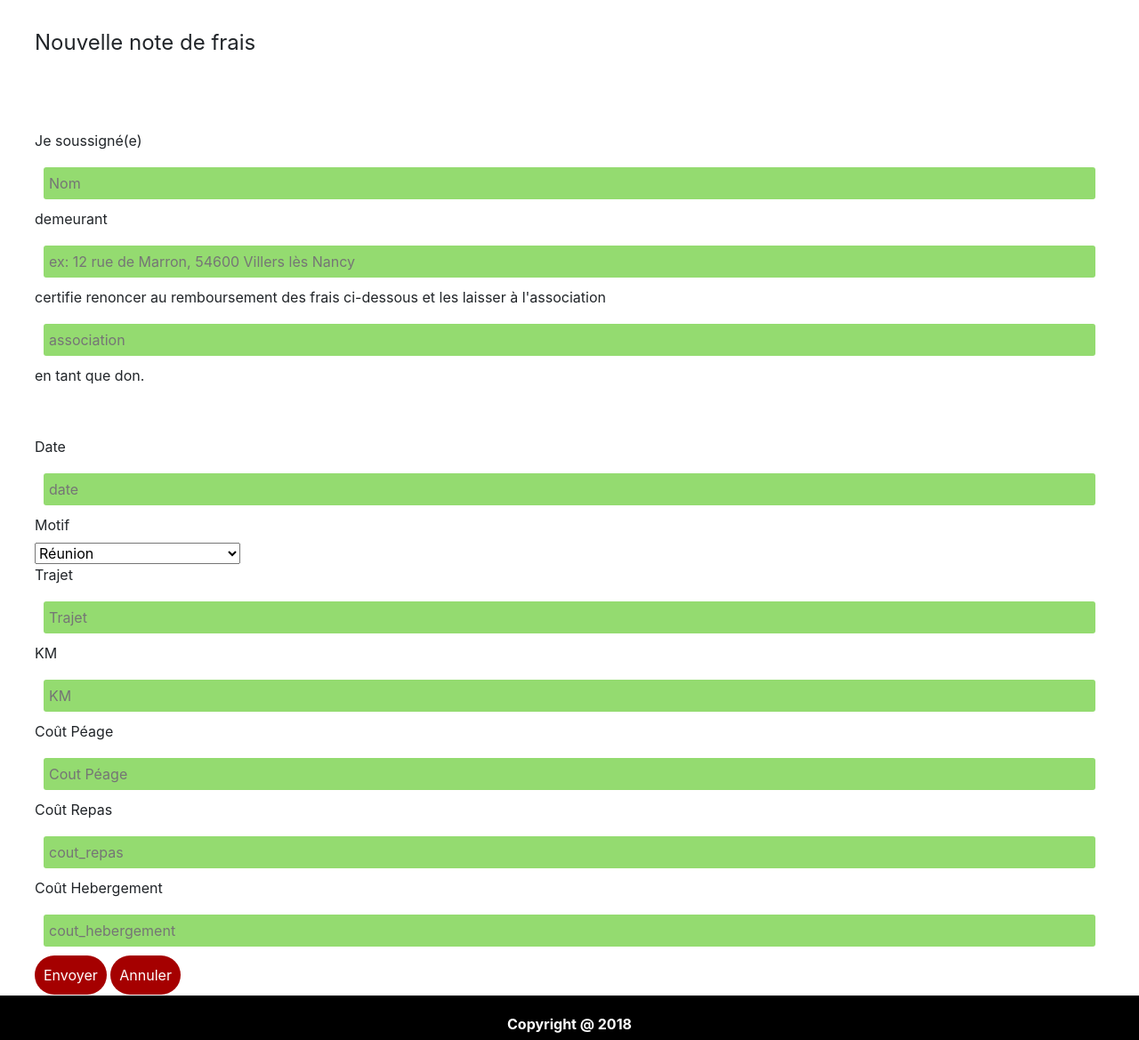
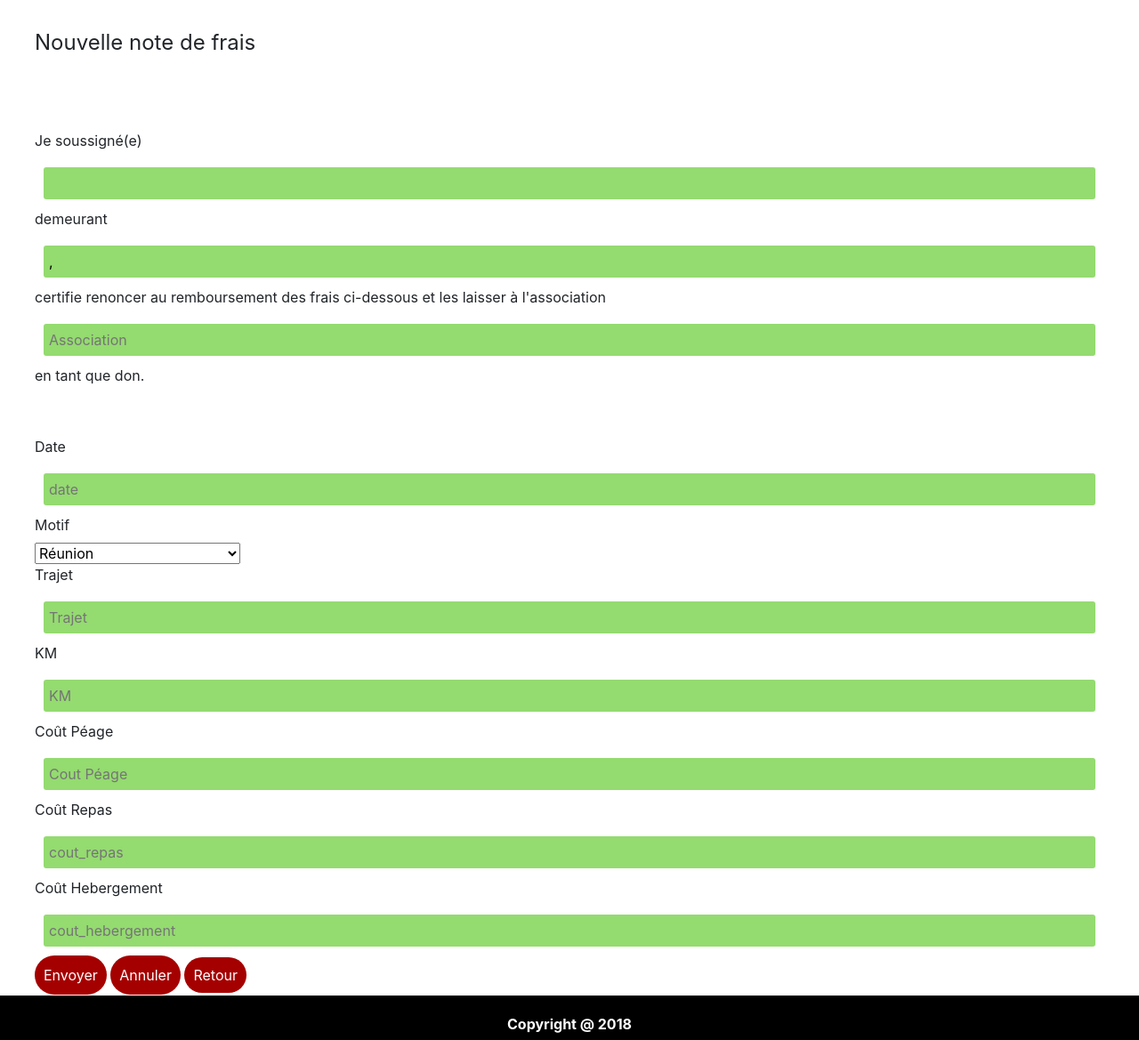
Before and after one commit to ConseillerDoriantation/M2L, a PHP site: page /nouveau_frais.php in a window 1280 px wide. Shown: the part 133-1302 px from the top of the page at 89% size. Run offline with PHP 8.4, Linux system fonts and the light colour scheme; the visitor is signed in with stand-in values (Sample User, id 1); data comes from the database, SQL or seed files in the repository; some libraries are stand-ins or nearby versions.

Commit message:
Update nouveau_frais.php

```diff
--- a/nouveau_frais.php
+++ b/nouveau_frais.php
@@ -1,6 +1,15 @@
 <?php
 	include('header.php');
 
+	//On récupère les informations de l'utilisateur connecté
+	$sql = ("SELECT NOM_DEM,PRENOM_DEM,RUE_DEM,CP_DEM,VILLE_DEM FROM DEMANDEURS WHERE MAIL_DEM = '".$_SESSION['connecte']."'");
+	$result = $connexion->query($sql) or die ("Erreur dans la requ&ecircte sql");
+	$ligne = $result->fetch();
+	$nom = $ligne[0];
+	$prenom = $ligne[1];
+	$rue = $ligne[2];
+	$cp= $ligne[3];
+	$ville = $ligne[4];
 
 ?>
 
@@ -20,15 +29,15 @@
 							</br></br></br>
 						    <label>Je soussigné(e)</label>
 						    </br>
-						    <input type="text" placeholder="Nom"   id="email" name="email" maxlength="60" size="110" class="case" readonly="readonly" Value="<?php $email=$_SESSION['nom']; ?>" />
+						    <input type="text" placeholder="Nom"   id="email" name="email" maxlength="60" size="110" class="case" readonly="readonly" Value="<?php echo $nom.' '. $prenom ?> " />
 						    </br>
 						    <label>demeurant</label>
 							</br>
-						    <input type="text" placeholder="ex: 12 rue de Marron, 54600 Villers lès Nancy" id="ville" name="ville" maxlength="60" size="110" class="case" />
+						    <input type="text" placeholder="ex: 12 rue de Marron, 54600 Villers lès Nancy" id="ville" name="ville" maxlength="60" size="110" class="case" readonly="readonly" Value="<?php echo $rue.', '. $cp.' '.$ville ?> " />
 						    </br>
 						    <label>certifie renoncer au remboursement des frais ci-dessous et les laisser à l'association</label>
 						    </br>
-							<input type="text" placeholder="association" id="association" name="association" maxlength="20" size="110" class="case" />
+							<input type="text" placeholder="Association" id="association" name="association" maxlength="20" size="110" class="case" />
 							</br>
 							<label>en tant que don.</label>
 							</br></br></br>
@@ -74,9 +83,9 @@
 
 						</fieldset>
 
-
 			  			<input class="btnvalid" type="submit" id="envoie" name="boutonValider" value="Envoyer" />
 			         	<input class="btnvalid" type="reset" id="annule" name="boutonAnnuler" value="Annuler" />
+			         	<a class="btnvalid" href="javascript:history.go(-1)">Retour</a>
 					</form>
 				</td>
 			</tr>
```
